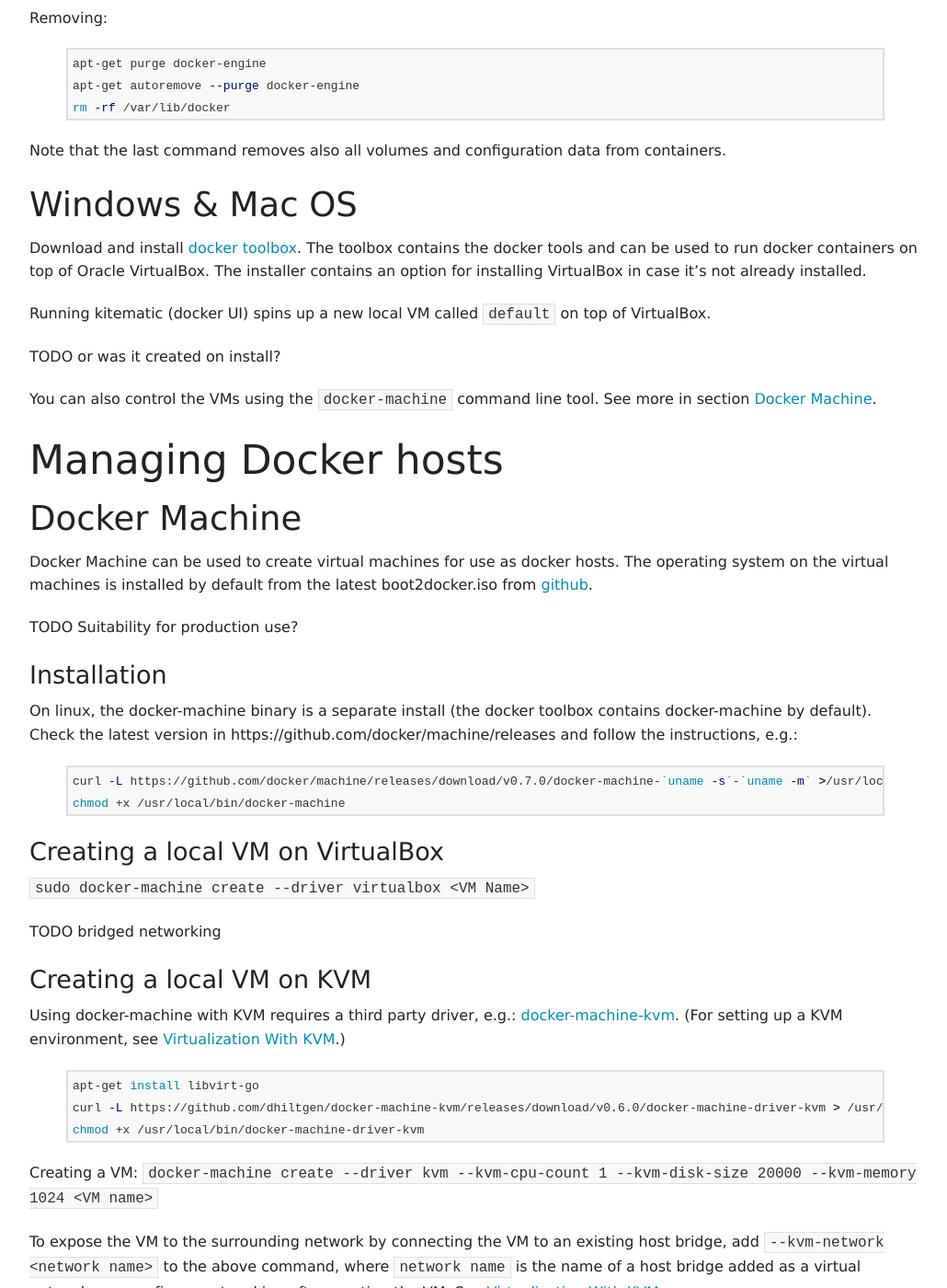
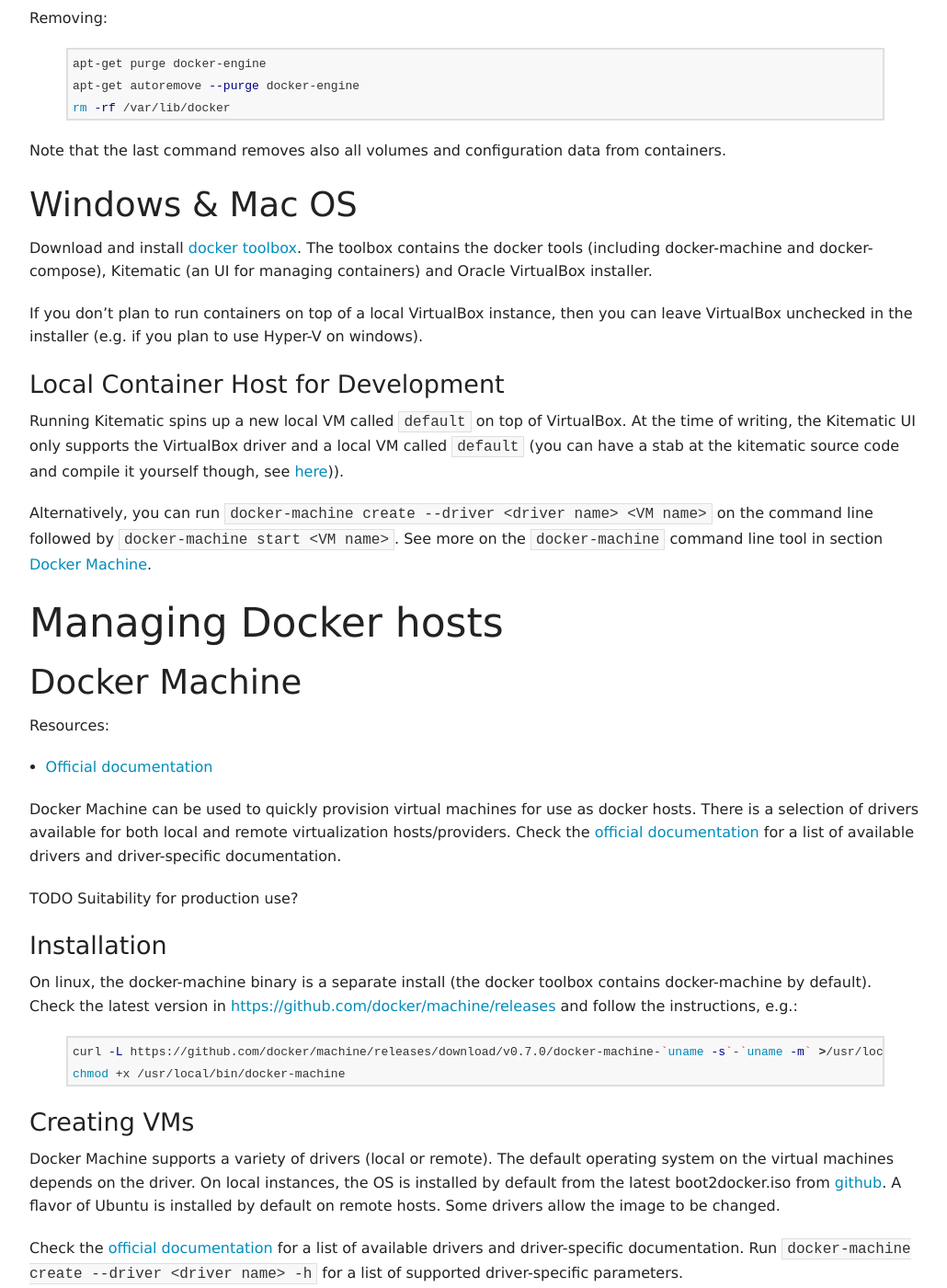
Before and after one commit to mikkorepolainen/mikkorepolainen.github.io, a Jekyll site: the page built from documents/_posts/2016-05-01-docker.md, in a window 1280 px wide and 1400 px high, scrolled down 543 px. Shown: the whole window at 92% size, without its empty margins (123-1153 px from the left). Built offline with Jekyll 4.4.1, drawn with Linux system fonts in a browser that asks for light colours; some of the changed text lies outside the part shown.

Commit message:
Docker & Azure notes updated

```diff
--- a/documents/_posts/2016-05-01-docker.md
+++ b/documents/_posts/2016-05-01-docker.md
@@ -43,14 +43,18 @@
 ----------------------
 
 Download and install [docker toolbox](https://www.docker.com/products/docker-toolbox).
-The toolbox contains the docker tools and can be used to run docker containers on top of Oracle VirtualBox.
-The installer contains an option for installing VirtualBox in case it's not already installed.
+The toolbox contains the docker tools (including docker-machine and docker-compose), Kitematic (an UI for managing containers) and Oracle VirtualBox installer.
 
-Running kitematic (docker UI) spins up a new local VM called `default` on top of VirtualBox.
+If you don't plan to run containers on top of a local VirtualBox instance, then you can leave VirtualBox unchecked in the installer (e.g. if you plan to use Hyper-V on windows).
 
-TODO or was it created on install?
+### Local Container Host for Development
 
-You can also control the VMs using the `docker-machine` command line tool. See more in section [Docker Machine](#Docker_Machine).
+Running Kitematic spins up a new local VM called `default` on top of VirtualBox.
+At the time of writing, the Kitematic UI only supports the VirtualBox driver and a local VM called `default`
+(you can have a stab at the kitematic source code and compile it yourself though, see [here](http://agup.tech/2015/08/14/hacking-at-kitematic-with-hyper-v-on-windows-10/))).
+
+Alternatively, you can run `docker-machine create --driver <driver name> <VM name>` on the command line followed by `docker-machine start <VM name>`.
+See more on the `docker-machine` command line tool in section [Docker Machine](#Docker_Machine).
 
 Managing Docker hosts
 ====================
@@ -58,28 +62,56 @@
 Docker Machine
 -----------------------
 
-Docker Machine can be used to create virtual machines for use as docker hosts.
-The operating system on the virtual machines is installed by default from the latest boot2docker.iso from [github](https://github.com/boot2docker/boot2docker/releases/).
+Resources:
+
+- [Official documentation](https://docs.docker.com/machine/)
+
+Docker Machine can be used to quickly provision virtual machines for use as docker hosts.
+There is a selection of drivers available for both local and remote virtualization hosts/providers.
+Check the [official documentation](https://docs.docker.com/machine/drivers/) for a list of available drivers and driver-specific documentation.
 
 TODO Suitability for production use?
 
 ### Installation
 
 On linux, the docker-machine binary is a separate install (the docker toolbox contains docker-machine by default).
-Check the latest version in https://github.com/docker/machine/releases and follow the instructions, e.g.:
+Check the latest version in [https://github.com/docker/machine/releases](https://github.com/docker/machine/releases) and follow the instructions, e.g.:
 
 {% highlight bash %}
 curl -L https://github.com/docker/machine/releases/download/v0.7.0/docker-machine-`uname -s`-`uname -m` >/usr/local/bin/docker-machine
 chmod +x /usr/local/bin/docker-machine
 {% endhighlight %}
 
-### Creating a local VM on VirtualBox
+### Creating VMs
 
-`sudo docker-machine create --driver virtualbox <VM Name>`
+Docker Machine supports a variety of drivers (local or remote).
+The default operating system on the virtual machines depends on the driver.
+On local instances, the OS is installed by default from the latest boot2docker.iso from [github](https://github.com/boot2docker/boot2docker/releases/).
+A flavor of Ubuntu is installed by default on remote hosts.
+Some drivers allow the image to be changed.
+
+Check the [official documentation](https://docs.docker.com/machine/drivers/) for a list of available drivers and driver-specific documentation.
+Run `docker-machine create --driver <driver name> -h` for a list of supported driver-specific parameters.
+
+#### Creating a local VM on VirtualBox
+
+`docker-machine create --driver virtualbox <VM Name>`
 
 TODO bridged networking
 
-### Creating a local VM on KVM
+For more options, refer to the [documentation](https://docs.docker.com/machine/drivers/virtualbox/).
+
+#### Creating a local VM on Hyper-V
+
+Follow the instructions [here](https://stebet.net/installing-docker-tools-on-windows-using-hyper-v/) and [here](https://blogs.technet.microsoft.com/canitpro/2014/03/10/step-by-step-enabling-hyper-v-for-use-on-windows-8-1/).
+
+In a nutshell, you must create a virtual network switch in Hyper-V Manager (local machine -> Virtual Switch Manager... -> New virtual network switch). Select the External virtual switch type and click Create Virtual Switch. Give the switch a name and make sure the External network selected under Connection Type is the correct physical network adapter.
+
+Then run `docker-machine create --driver=hyperv default` as administrator.
+
+For more options, refer to the [documentation](https://docs.docker.com/machine/drivers/hyper-v/).
+
+#### Creating a local VM on KVM
 
 Using docker-machine with KVM requires a third party driver, e.g.: [docker-machine-kvm](https://github.com/dhiltgen/docker-machine-kvm).
 (For setting up a KVM environment, see [Virtualization With KVM]({% post_url 2015-10-07-virtualization-with-kvm %}).)
@@ -95,19 +127,31 @@
 To expose the VM to the surrounding network by connecting the VM to an existing host bridge, add `--kvm-network <network name>` to the above command, where `network name` is the name of a host bridge added as a virtual network or reconfigure networking after creating the VM.
 See [Virtualization With KVM]({% post_url 2015-10-07-virtualization-with-kvm %}#Bridged_Networking_Create_a_Virtual_Network_Using_the_Existing_Bridge).
 
-NOTE: The host name of the VM seems to be `boot2docker` when first created, bridged to a network that uses DHCP for DNS.
-Rebooting the VM seems to rectify the issue.
+The VM created this way has two network interfaces, one in the docker-machines network and the other on the virtual bridge or the specified network. The `docker-machine ip <VM name>` command returns the ip address in the docker-machines network.
+To find out the bridged ip address of the VM, use `docker-machine ssh <VM name> "ip -one -4 addr show dev eth0|cut -f7 -d' '"`
+
+#### Generic
+
+Use this driver to control hosts with no direct support in docker-machine.
+
+TODO example
+
+For more options, refer to the [documentation](https://docs.docker.com/machine/drivers/generic/).
 
 ### Removing a VM
 
 `docker-machine rm <VM name>`
 
-### Interacting With the VM
+### Using the Docker Host
 
-Docker Quickstart Terminal is set up automatically with required environment variables pointing to the default docker VM.
-On another terminal, you need to do `eval $(docker-machine env default)` to set up the environment.
+To find out the ip address of the VM, use `docker-machine ip <VM name>`.
 
-To find out the "public" ip address of the VM, use `docker-machine ssh <VM name> "ip -one -4 addr show dev eth0|cut -f7 -d' '"`
+NOTE: The host name of the VM seems to be `boot2docker` when first created, bridged to a network that uses DHCP for DNS.
+Rebooting the VM seems to rectify the issue.
+
+On linux you need to do `eval $(docker-machine env <VM name>)` to set up the command line environment to point to the correct instance for subsequent docker commands.
+
+On windows the corresponding command is `@FOR /f "tokens=*" %i IN ('docker-machine env <VM name>') DO @%i`
 
 ### Commands
 
```
Also changed, not shown: documents/_posts/2016-05-03-azure.md (added, +83 -0 lines).
